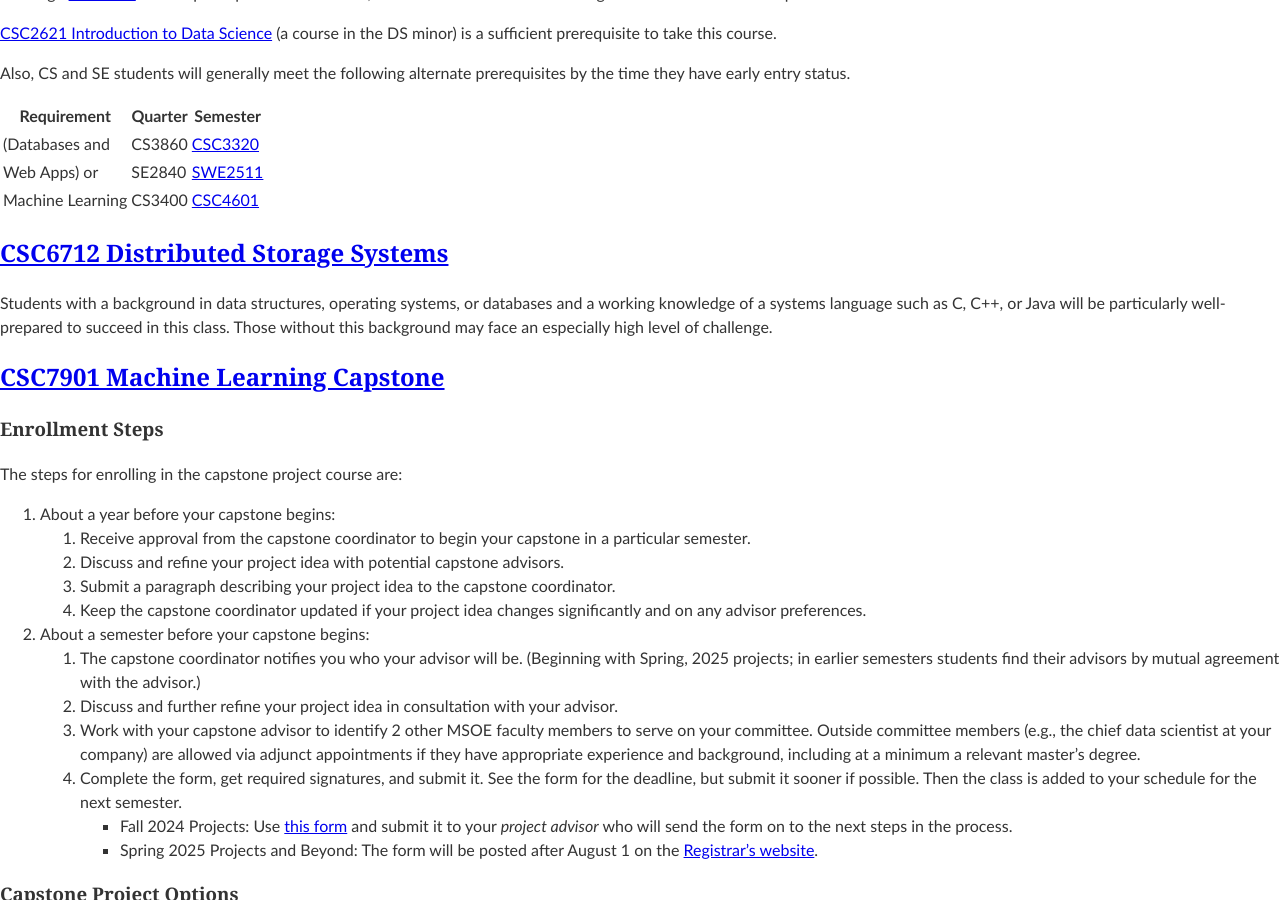
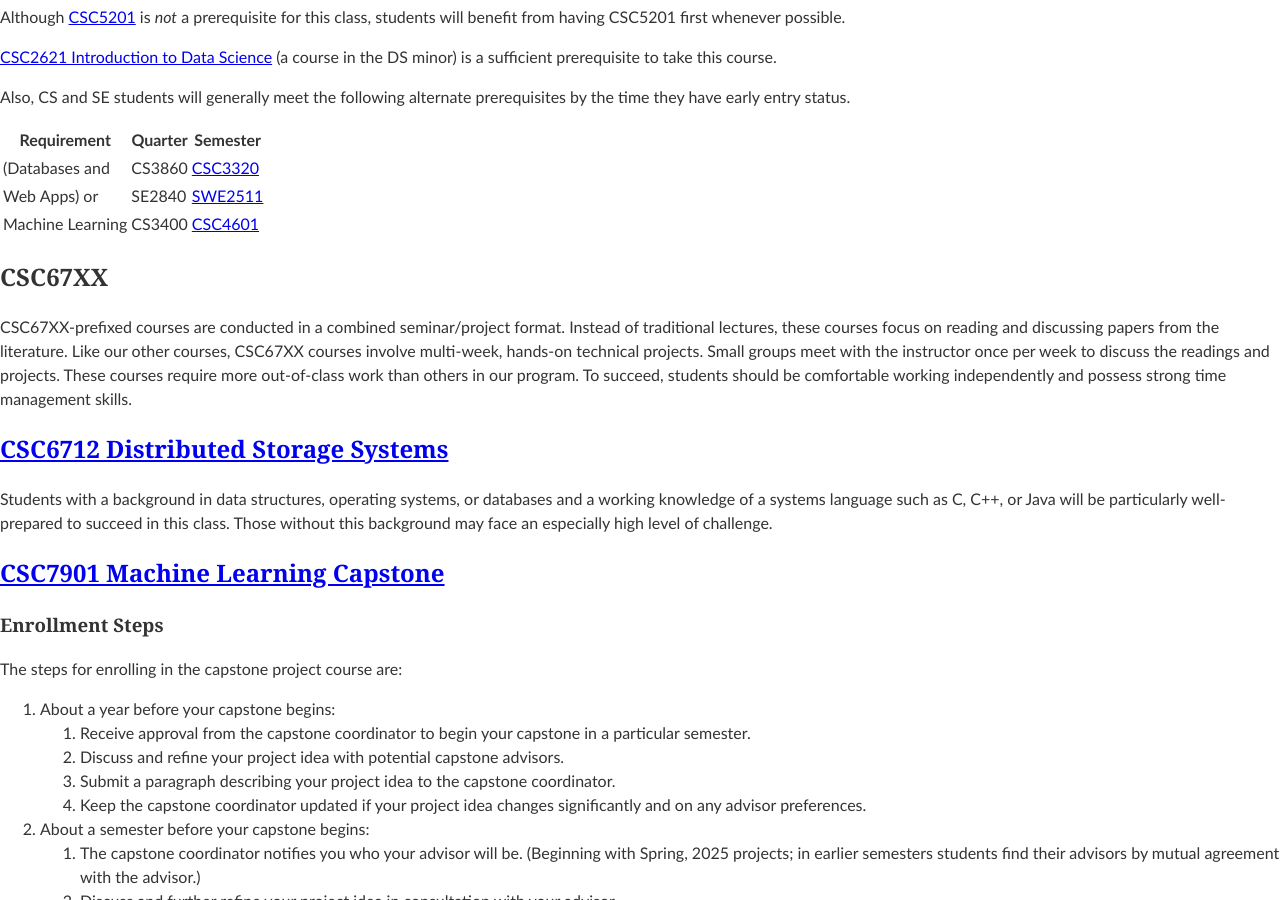
Before and after one commit to edurant/edurant.github.io, a Jekyll site: the page built from advising/msml.md, in a window 1280 px wide and 900 px high, scrolled down 5876 px. Built offline with Jekyll 4.4.1, drawn with Linux system fonts in a browser that asks for light colours; our own code applies the rules of GitHub Pages for plain Markdown files.

Commit message:
msml.md: CSC67XX

```diff
--- a/advising/msml.md
+++ b/advising/msml.md
@@ -165,6 +165,10 @@
 (Databases and   | CS3860  | [CSC3320][CSC3320]
 Web Apps) or     | SE2840  | [SWE2511][SWE2511]
 Machine Learning | CS3400  | [CSC4601][CSC4601]
+
+## CSC67XX
+
+CSC67XX-prefixed courses are conducted in a combined seminar/project format. Instead of traditional lectures, these courses focus on reading and discussing papers from the literature. Like our other courses, CSC67XX courses involve multi-week, hands-on technical projects. Small groups meet with the instructor once per week to discuss the readings and projects. These courses require more out-of-class work than others in our program. To succeed, students should be comfortable working independently and possess strong time management skills.
 
 ## [CSC6712 Distributed Storage Systems][CSC6712]
 
```
